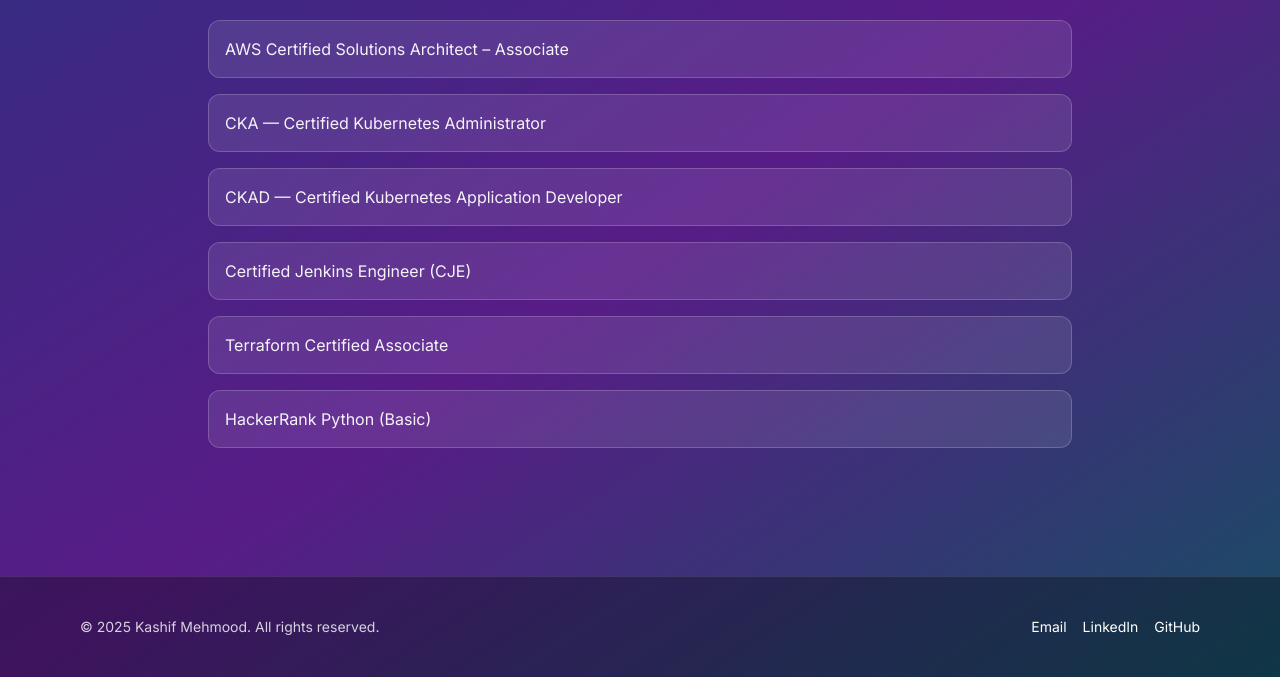
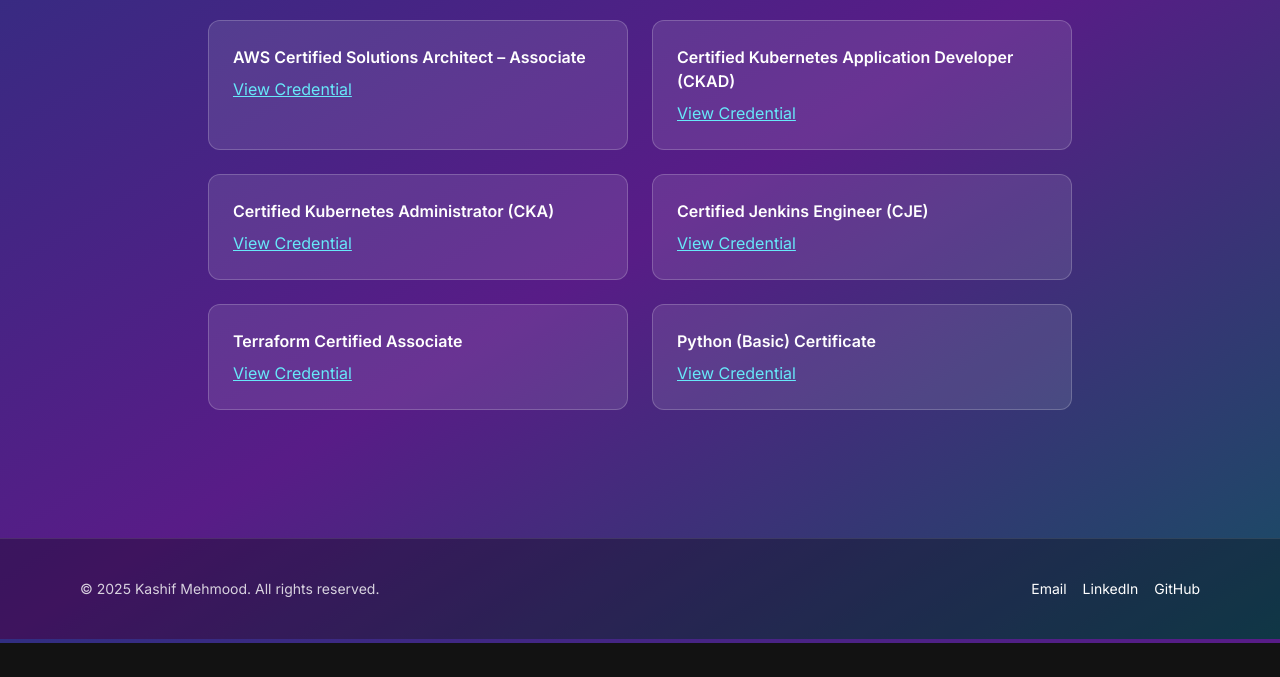
Before and after one commit to kashif-mehmood-engr/kashif-mehmood-engr.github.io, a plain HTML site: page certifications.html in a window 1280 px wide. Shown: the part 157-834 px from the top of the page. After the commit the page ends 800 px from the top, so only its background shows below. Drawn offline with nearby package versions, Linux system fonts and the light colour scheme.

Commit message:
add theme

```diff
--- a/certifications.html
+++ b/certifications.html
@@ -36,16 +36,52 @@
 
 <main class="max-w-4xl mx-auto px-4 py-12">
   <h1 class="text-4xl font-extrabold text-cyan-300">Certifications</h1>
-  <ul class="mt-6 space-y-4 opacity-95">
-    <li class="p-4 rounded-xl bg-white/10 border border-white/20">AWS Certified Solutions Architect – Associate</li>
-    <li class="p-4 rounded-xl bg-white/10 border border-white/20">CKA — Certified Kubernetes Administrator</li>
-    <li class="p-4 rounded-xl bg-white/10 border border-white/20">CKAD — Certified Kubernetes Application Developer</li>
-    <li class="p-4 rounded-xl bg-white/10 border border-white/20">Certified Jenkins Engineer (CJE)</li>
-    <li class="p-4 rounded-xl bg-white/10 border border-white/20">Terraform Certified Associate</li>
-    <li class="p-4 rounded-xl bg-white/10 border border-white/20">HackerRank Python (Basic)</li>
-  </ul>
+  <div class="mt-6 grid gap-6 sm:grid-cols-2">
+
+    <div class="p-6 rounded-xl bg-white/10 border border-white/20 hover:shadow-lg hover:shadow-cyan-500/10 transition">
+      <h3 class="font-semibold">AWS Certified Solutions Architect – Associate</h3>
+      <a class="text-cyan-300 underline mt-2 inline-block"
+         href="https://www.credly.com/badges/1b866dc7-6880-4481-97a6-3a016639c87d/public_url"
+         target="_blank" rel="noopener">View Credential</a>
+    </div>
+
+    <div class="p-6 rounded-xl bg-white/10 border border-white/20 hover:shadow-lg hover:shadow-cyan-500/10 transition">
+      <h3 class="font-semibold">Certified Kubernetes Application Developer (CKAD)</h3>
+      <a class="text-cyan-300 underline mt-2 inline-block"
+         href="https://www.credly.com/badges/0320c99b-9f86-42b0-a1b9-d9f86df84026/public_url"
+         target="_blank" rel="noopener">View Credential</a>
+    </div>
+
+    <div class="p-6 rounded-xl bg-white/10 border border-white/20 hover:shadow-lg hover:shadow-cyan-500/10 transition">
+      <h3 class="font-semibold">Certified Kubernetes Administrator (CKA)</h3>
+      <a class="text-cyan-300 underline mt-2 inline-block"
+         href="https://www.credly.com/badges/8b0df1e9-29a5-49b3-9838-69e831e90d46/public_url"
+         target="_blank" rel="noopener">View Credential</a>
+    </div>
+
+    <div class="p-6 rounded-xl bg-white/10 border border-white/20 hover:shadow-lg hover:shadow-cyan-500/10 transition">
+      <h3 class="font-semibold">Certified Jenkins Engineer (CJE)</h3>
+      <a class="text-cyan-300 underline mt-2 inline-block"
+         href="https://www.credential.net/2bb84e38-bee4-4408-bc8d-f43fae7d51c5#gs.k03wq4"
+         target="_blank" rel="noopener">View Credential</a>
+    </div>
+
+    <div class="p-6 rounded-xl bg-white/10 border border-white/20 hover:shadow-lg hover:shadow-cyan-500/10 transition">
+      <h3 class="font-semibold">Terraform Certified Associate</h3>
+      <a class="text-cyan-300 underline mt-2 inline-block"
+         href="https://www.credly.com/badges/7e7c5376-5525-4843-9305-6929df8ac707/public_url"
+         target="_blank" rel="noopener">View Credential</a>
+    </div>
+
+    <div class="p-6 rounded-xl bg-white/10 border border-white/20 hover:shadow-lg hover:shadow-cyan-500/10 transition">
+      <h3 class="font-semibold">Python (Basic) Certificate</h3>
+      <a class="text-cyan-300 underline mt-2 inline-block"
+         href="https://www.hackerrank.com/certificates/9cc85b74a716"
+         target="_blank" rel="noopener">View Credential</a>
+    </div>
+
+  </div>
 </main>
-
 <footer class="mt-20 border-t border-white/10 bg-black/30">
   <div class="max-w-6xl mx-auto px-4 py-10 flex flex-col md:flex-row gap-6 md:items-center md:justify-between">
     <p class="text-sm opacity-80">© 2025 Kashif Mehmood. All rights reserved.</p>
```
